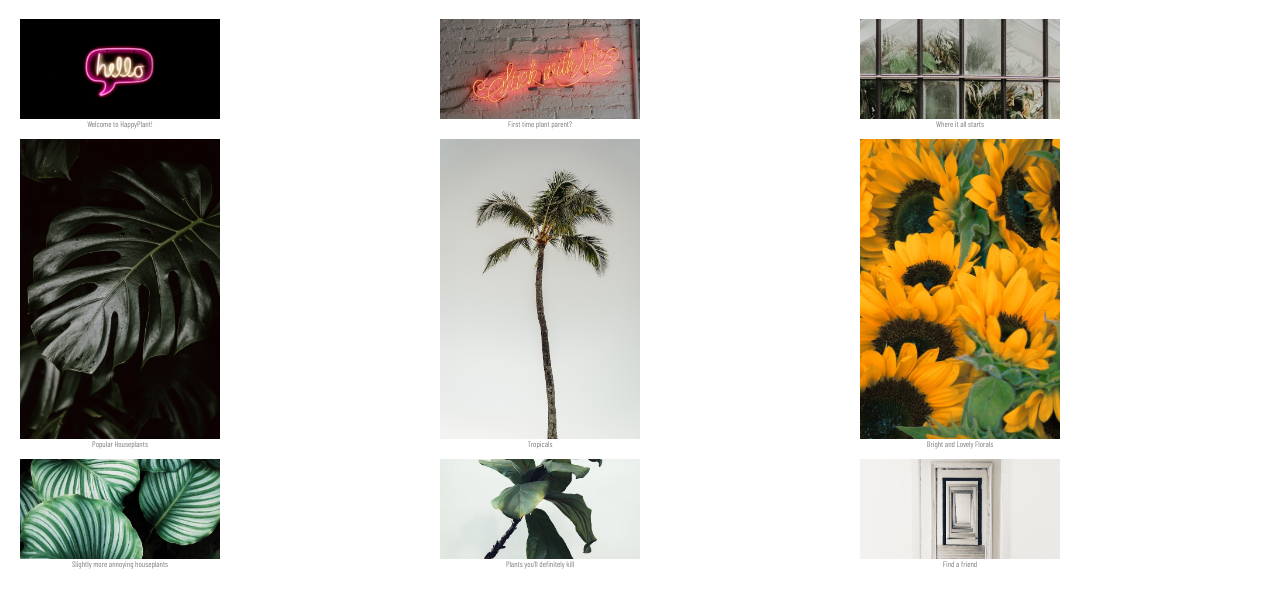
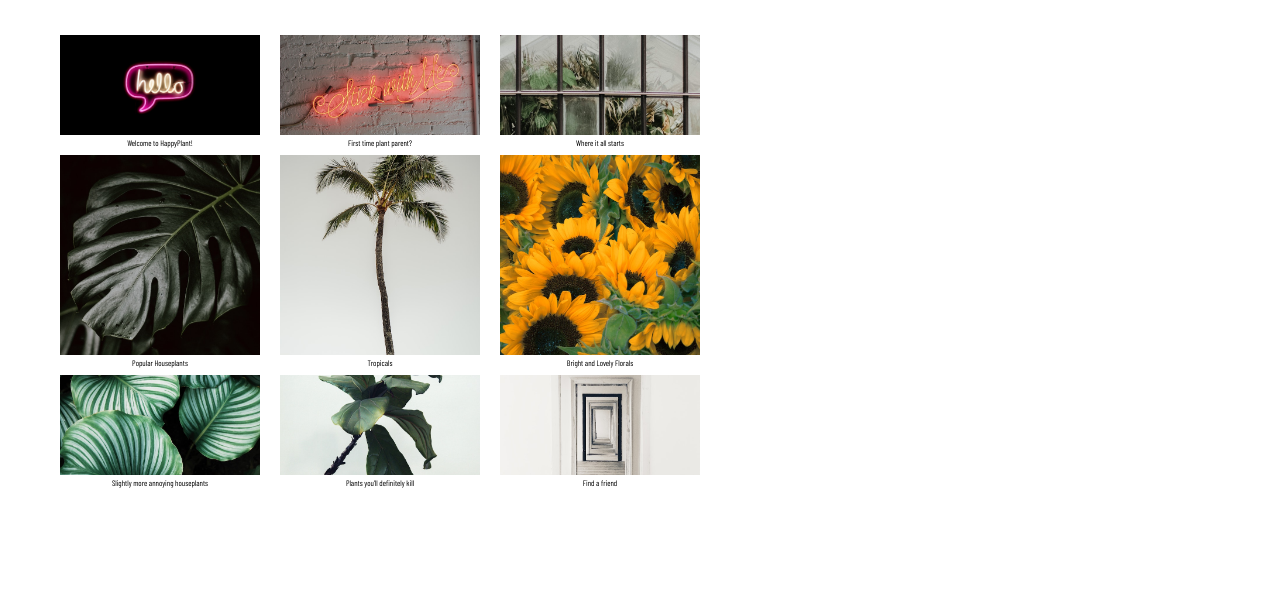
Before and after one commit to elfort2021/cpnt260-a3, a plain HTML site: page index.html in a window 1280 px wide. Shown: the part 62-670 px from the top of the page. Drawn offline with nearby package versions, Linux system fonts and the light colour scheme; a web font is replaced by a local one.

Commit message:
swapna save me

```diff
--- a/css/gallery.css
+++ b/css/gallery.css
@@ -10,42 +10,91 @@ body {
 
 .wrapper {
   display: grid;
-  grid-template-columns: repeat(3, 1fr);
-  grid-auto-rows: 100px 300px;
+  grid-template-columns: repeat(3, 200px);
+  grid-auto-rows: 100px 200px;
   grid-gap: 20px;
+  /* grid-auto-flow: dense;  */
+  /* justify-content: center;  */
+  /* grid-template-columns: repeat(auto-fit, minmax(320px, 1fr)); */
 }
 
 .gallery-item {
   max-width: 200px;
   height: 100%;
-  position: relative;
+  /* position: relative;  */
+
   }
 
-.gallery-item .image {
+.gallery-item figure{
 width: 100%;
 height: 100%;
-overflow: hidden;
+
 }
 
 
-.gallery-item .image img{
+.gallery-item, figure img{
   width: 100%;
   height: 100%;
   object-fit: cover;
   object-position: 50% 50%;
   cursor: pointer;
-  transition: 0.5s ease-in-out
+  /* transition: 0.5s ease-in-out;  */
 
 }
 
-.gallery-item:hover .image img{
-  transform: scale(1.3);
+.gallery-item img {
+    transition: 0.5s ease-in-out;
+}
+
+.gallery-item:hover figure img{
+  transform: scale(1.2);
+  /* -webkit-filter: blur(.3px);  Do I need this for the blur effect, check caniuse!!! */
+  /* filter: blur(.3px); */
+
 }
 
 figcaption {
   font-size: .5rem;
   opacity: 2;
-  color: gray;
+  color:black;
   pointer-events: none;
 
 }
+
+
+  /* padding-bottom: 50px; */
+
+/* }
+.c-1 {
+  grid-column: 1 / 3;
+} */
+
+/* .c-9 {
+  grid-row:  */
+
+
+
+
+
+/* grid spanning giving me massive gaps and not wrapping automatically
+i'm thinking I need to specify container size-- will find out */
+/*
+
+.c-2 {
+  grid-column: span 2;
+}
+.c-3 {
+  grid-column: span 3;
+}
+
+
+.r-1 {
+
+}
+.r-2 {
+  grid-row: span 1;
+}
+
+.r-3 {
+
+} */
--- a/index.html
+++ b/index.html
@@ -18,84 +18,84 @@
 
     <div class="gallery-container">
       <div class="gallery-item">
-        <div class="image">
+        <figure>
           <img src="assets/img/nhello.jpg" alt="hello">
-        </div>
           <figcaption>Welcome to HappyPlant!</figcaption>
+        </figure>
       </div>
     </div>
 
 
     <div class="gallery-container">
       <div class="gallery-item">
-        <div class="image">
+        <figure>
           <img src="assets/img/stickwm.jpg" alt="Stick with Me Neon Sign">
-        </div>
           <figcaption>First time plant parent?</figcaption>
+        </figure>
       </div>
     </div>
 
     <div class="gallery-container">
       <div class="gallery-item">
-        <div class="image">
+        <figure>
           <img src="assets/img/greenhouse.jpg" alt="Greenhouse">
-        </div>
           <figcaption>Where it all starts</figcaption>
+        </figure>
       </div>
     </div>
 
     <div class="gallery-container">
       <div class="gallery-item">
-        <div class="image">
+        <figure>
           <img src="assets/img/monsteraleaf.jpg" alt="Monstera">
-        </div>
           <figcaption>Popular Houseplants</figcaption>
+        </figure>
       </div>
     </div>
 
     <div class="gallery-container">
       <div class="gallery-item">
-        <div class="image">
+        <figure>
           <img src="assets/img/palmtree.jpg" alt="Single Palm Tree">
-        </div>
           <figcaption>Tropicals</figcaption>
+        </figure>
       </div>
     </div>
 
     <div class="gallery-container">
       <div class="gallery-item">
-        <div class="image">
+        <figure>
           <img src="assets/img/sunflowers.jpg" alt="Sunflowers">
-        </div>
           <figcaption>Bright and Lovely Florals</figcaption>
+        </figure>
       </div>
     </div>
 
 
     <div class="gallery-container">
       <div class="gallery-item">
-        <div class="image">
+        <figure>
           <img src="assets/img/watermelon.jpg" alt="Watermelon Begonia">
-        </div>
           <figcaption>Slightly more annoying houseplants</figcaption>
+        </figure>
       </div>
     </div>
 
       <div class="gallery-container">
         <div class="gallery-item">
-        <div class="image">
+          <figure>
             <img src="assets/img/fiddleleaf.jpg" alt="Fiddle Leaf Fig">
-        </div>
             <figcaption>Plants you'll definitely kill</figcaption>
+          </figure>
         </div>
       </div>
 
       <div class="gallery-container">
         <div class="gallery-item">
-        <div class="image">
+          <figure>
             <img src="assets/img/doorways.jpg" alt="doorways">
-        </div>
             <figcaption>Find a friend</figcaption>
+          </figure>
         </div>
       </div>
 
```
Also changed, not shown: 1 other file. Lines whose indentation alone changed are shown as unchanged.
